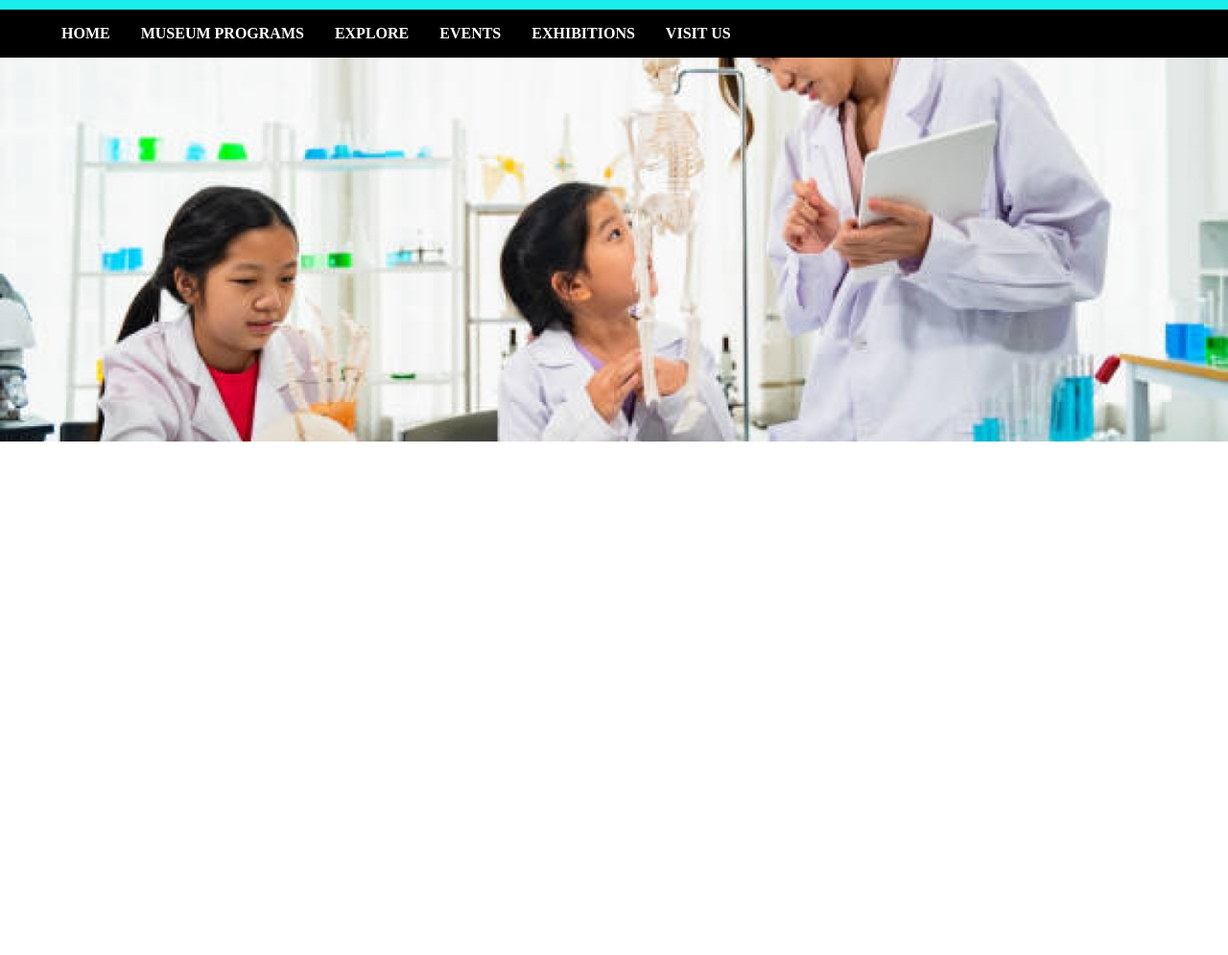
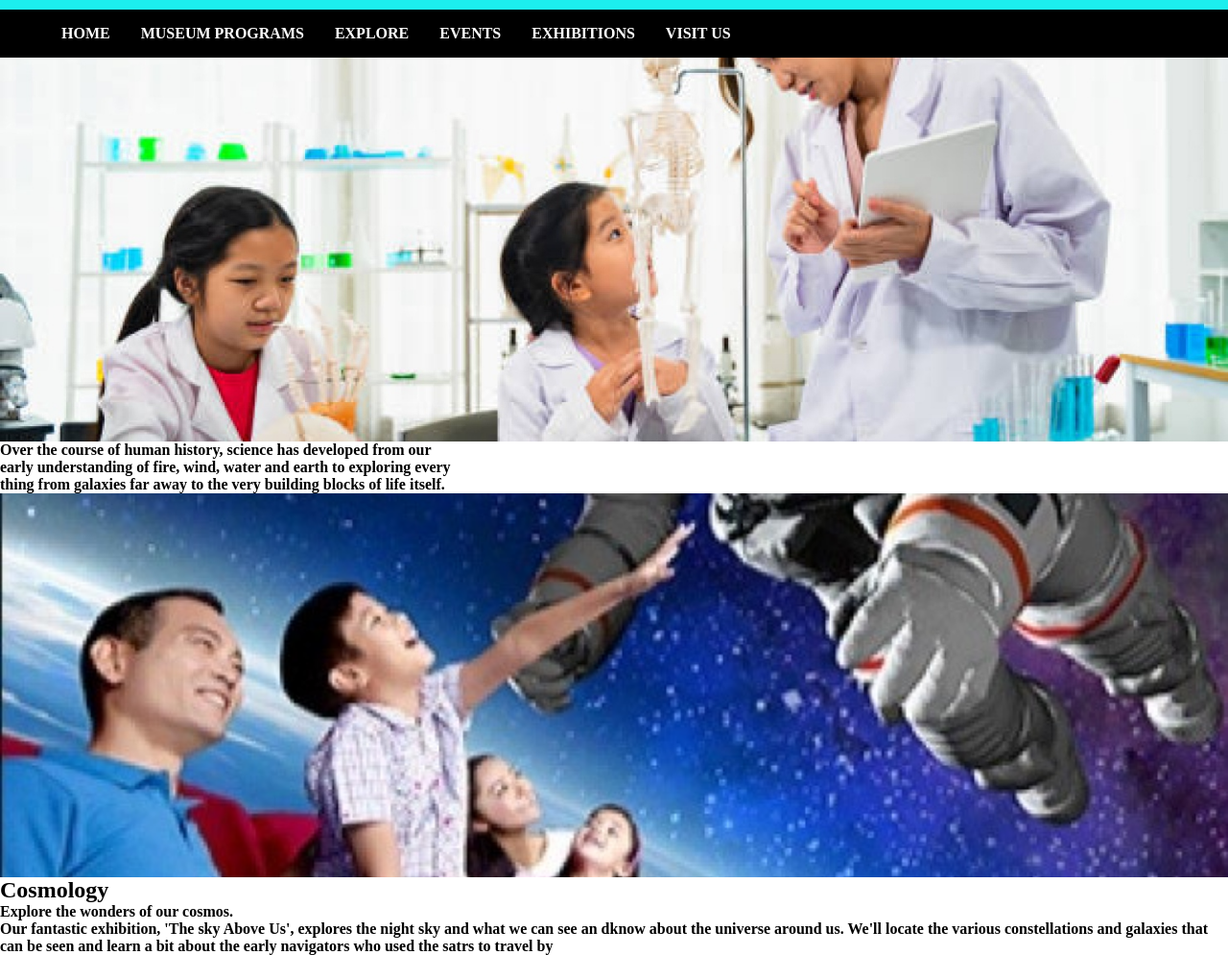
Before and after one commit to Bronze256/cat, a plain HTML site: page index.html in a window 1280 px wide. Shown: the part 96-1091 px from the top of the page at 96% size. Before the commit the page ends 800 px from the top, so only its background shows below. Drawn offline with Linux system fonts and the light colour scheme.

Commit message:
Update index.html

```diff
--- a/index.html
+++ b/index.html
@@ -37,5 +37,19 @@
         <div class="image-container">
             <img src="one.jpg" alt="science program">
         </div>
+        <p><strong>Over the course of human history, science has developed from our
+            <br> early understanding of fire, wind, water and earth to exploring every
+            <br>thing from galaxies far away to the very building blocks of life itself.</strong></p>
+        <div class="content-section">
+            <div class="image-container">
+                <img src="two.jpg" alt="science program">
+            </div>
+            <div class="text-container">
+               <h2>Cosmology</h2>
+                <p><strong>Explore the wonders of our cosmos.
+                    <br>Our fantastic exhibition, 'The sky Above Us', explores the night sky and what we can see an dknow about the universe around us. We'll locate the various constellations and galaxies that can be seen and learn a bit about the early navigators who used the satrs to travel by</strong>
+                </p>
+            </div>
+        </div>
     </body>
 </html>
```
